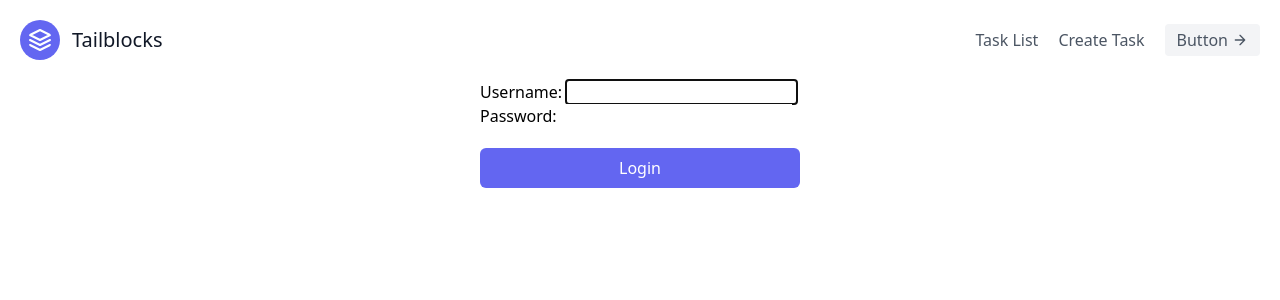
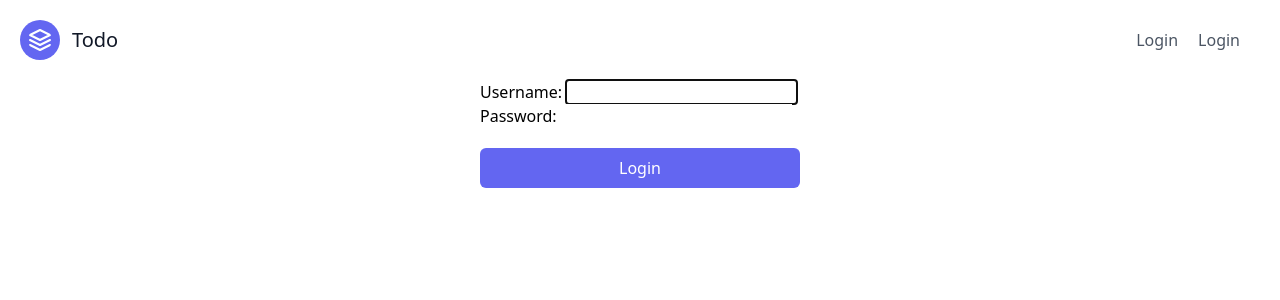
Before and after one commit to khuulecung/todo, a Django app: page /login/ in a window 1280 px wide. Shown: the top 300 px of the page. Run offline with Django 3.2, Linux system fonts and the light colour scheme; some libraries are stand-ins or nearby versions.

Commit message:
first commit

```diff
--- a/templates/navbar.html
+++ b/templates/navbar.html
@@ -4,16 +4,27 @@
       <svg xmlns="http://www.w3.org/2000/svg" fill="none" stroke="currentColor" stroke-linecap="round" stroke-linejoin="round" stroke-width="2" class="w-10 h-10 text-white p-2 bg-indigo-500 rounded-full" viewBox="0 0 24 24">
         <path d="M12 2L2 7l10 5 10-5-10-5zM2 17l10 5 10-5M2 12l10 5 10-5"></path>
       </svg>
-      <span class="ml-3 text-xl">Tailblocks</span>
+      <span class="ml-3 text-xl">Todo</span>
     </a>
     <nav class="md:ml-auto flex flex-wrap items-center text-base justify-center">
-      <a class="mr-5 hover:text-gray-900" href="{% url 'todo:task-list' %}">Task List</a>
-      <a class="mr-5 hover:text-gray-900" href="{% url 'todo:task-create' %}">Create Task</a>
+      {% if not request.user.is_authenticated %}
+        <a class="mr-5 hover:text-gray-900" href="{% url 'login' %}">Login</a>
+      {% else %}
+        {% if request.user.is_organizor %}
+          <a class="mr-5 hover:text-gray-900" href="{% url 'todo:task-list' %}">Task List</a>
+          <a class="mr-5 hover:text-gray-900" href="{% url 'todo:task-create' %}">Create Task</a>
+        {% endif %}
+      {% endif %}
     </nav>
-    <button class="inline-flex items-center bg-gray-100 border-0 py-1 px-3 focus:outline-none hover:bg-gray-200 rounded text-base mt-4 md:mt-0">Button
-      <svg fill="none" stroke="currentColor" stroke-linecap="round" stroke-linejoin="round" stroke-width="2" class="w-4 h-4 ml-1" viewBox="0 0 24 24">
-        <path d="M5 12h14M12 5l7 7-7 7"></path>
-      </svg>
-    </button>
+    {% if request.user.is_authenticated %}
+      <a class="mr-5 hover:text-gray-900" href="{% url 'todo:task-create' %}">Logged in as: {{ request.user.username }}</a>
+      <a href="{% url 'logout' %}" class="inline-flex items-center bg-gray-100 border-0 py-1 px-3 focus:outline-none hover:bg-gray-200 rounded text-base mt-4 md:mt-0">Logout
+        <svg fill="none" stroke="currentColor" stroke-linecap="round" stroke-linejoin="round" stroke-width="2" class="w-4 h-4 ml-1" viewBox="0 0 24 24">
+          <path d="M5 12h14M12 5l7 7-7 7"></path>
+        </svg>
+      </a>
+    {% else %}
+      <a class="mr-5 hover:text-gray-900" href="{% url 'login' %}">Login</a>
+    {% endif %}
   </div>
 </header>
--- a/todo/views.py
+++ b/todo/views.py
@@ -2,12 +2,13 @@ from django.db.models import query
 from django.shortcuts import render
 from django.views.generic.edit import CreateView
 from django.views.generic.list import ListView
+from django.contrib.auth.mixins import LoginRequiredMixin
 from .forms import CreateTaskForm
 from .models import Task
 from django.urls import reverse_lazy, reverse
 
 # Create your views here.
-class CreateTaskView(CreateView):
+class CreateTaskView(LoginRequiredMixin, CreateView):
     template_name = 'todo/create_task.html'
     form_class = CreateTaskForm
     model = Task
@@ -18,7 +19,7 @@ class CreateTaskView(CreateView):
     def form_valid(self, form):
         return super().form_valid(form)
 
-class TaskListView(ListView):
+class TaskListView(LoginRequiredMixin, ListView):
     template_name = 'todo/task_list.html'
     model = Task
     context_object_name = "tasks"
--- a/todo_list/settings.py
+++ b/todo_list/settings.py
@@ -40,8 +40,6 @@ INSTALLED_APPS = [
     'todo',
     'crispy_forms',
     "crispy_tailwind",
-    "bootstrap4",
-    'bootstrap_datepicker_plus',
 ]
 
 CRISPY_ALLOWED_TEMPLATE_PACKS = "tailwind"
@@ -133,3 +131,7 @@ STATIC_URL = '/static/'
 # https://docs.djangoproject.com/en/3.2/ref/settings/#default-auto-field
 
 DEFAULT_AUTO_FIELD = 'django.db.models.BigAutoField'
+
+LOGIN_REDIRECT_URL = "todo/"
+
+LOGIN_URL = "/login"
--- a/todo_list/urls.py
+++ b/todo_list/urls.py
@@ -15,10 +15,11 @@ Including another URLconf
 """
 from django.contrib import admin
 from django.urls import path, include
-from django.contrib.auth.views import LoginView
+from django.contrib.auth.views import LoginView, LogoutView
 
 urlpatterns = [
     path('admin/', admin.site.urls),
     path('todo/', include('todo.urls', namespace="todo")),
     path('login/', LoginView.as_view(), name='login'),
+    path('logout/', LoginView.as_view(), name='logout'),
 ]
```
Also changed, not shown: pyvenv.cfg (+6 -6 lines), todo/models.py (+16 -1 lines), db.sqlite3.
